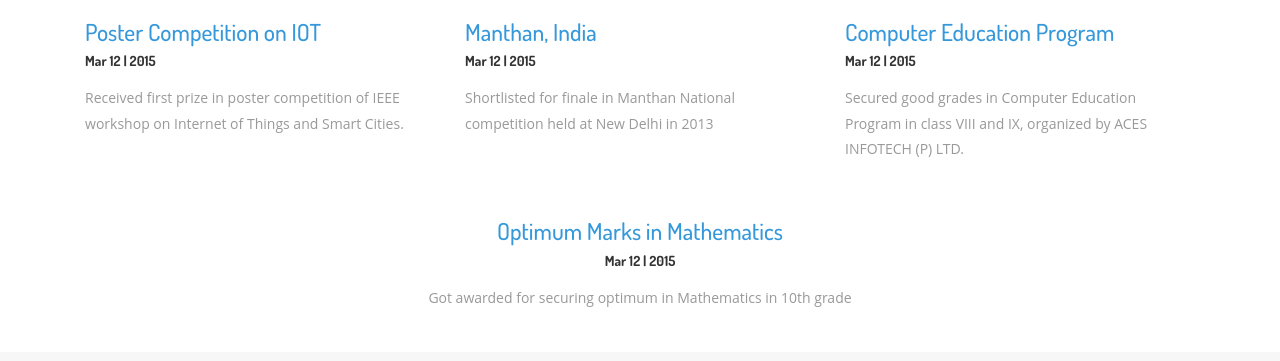
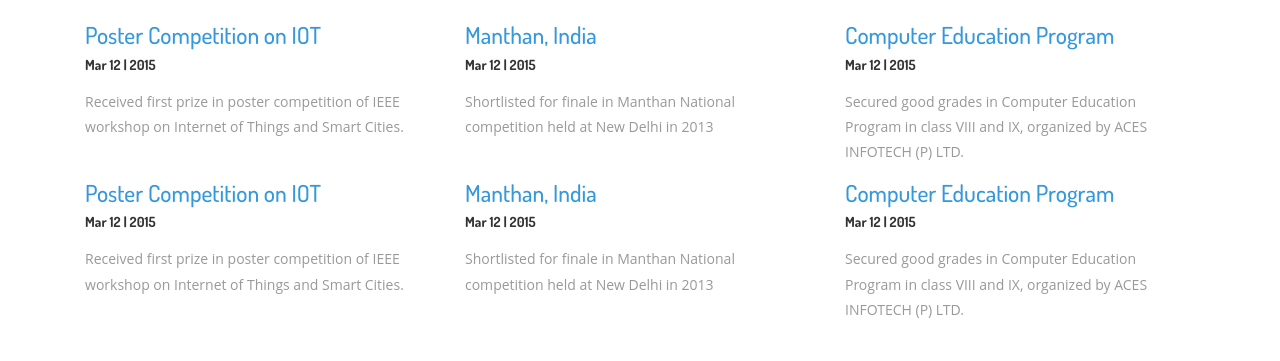
Before and after one commit to souravghosh16/aromitasen.github.io, a plain HTML site: page index.html in a window 1280 px wide. Shown: the part 3164-3525 px from the top of the page. Drawn offline with Linux system fonts and the light colour scheme.

Commit message:
Update index.html

```diff
--- a/index.html
+++ b/index.html
@@ -357,7 +357,8 @@ Smartphone Compatible web template, free webdesigns for Nokia, Samsung, LG, Sony
 			on 18th Nov 2017, after completing my B.Tech course in CSE . I am currently under a Full Stack training curriculum on
 			.NET.  I enjoy taking complex problems and solve them in an innovative way. I always try to grasp quickly and
 			contribute productively at work. Being obsessed with new technology, I love to learn them and enjoy its
-			applications. I also love to spent my leisure time with my friends and family and doing some social work as a volunteer.
+			applications. I also love to spent my leisure time with my friends and family and doing some social work as
+			a volunteer. I have also worked as a freelancer for Web Design and Development using Wordpress
 	 </div>
 	 <div class="clearfix"></div>
 </div>
@@ -508,6 +509,25 @@ Smartphone Compatible web template, free webdesigns for Nokia, Samsung, LG, Sony
 				 <p>Secured good grades in Computer Education Program in class VIII and IX, organized by ACES INFOTECH (P) LTD.</p>
 			 </div>
 			 <div class="clearfix"></div>
+			 <div class="col-md-4 blog-grid">
+
+				 <h4><a href="#">Poster Competition on IOT</a></h4>
+					<span>Mar 12 | 2015</span>
+				 <p>Received first prize in poster competition of IEEE workshop on Internet of Things and Smart Cities.</p>
+			 </div>
+			 <div class="col-md-4 blog-grid">
+
+				 <h4><a href="#">Manthan, India</a></h4>
+					<span>Mar 12 | 2015</span>
+				 <p>Shortlisted for finale in Manthan National competition held at New Delhi in 2013</p>
+			 </div>
+			<div class="col-md-4 blog-grid">
+
+				 <h4><a href="#">Computer Education Program</a></h4>
+					<span>Mar 12 | 2015</span>
+				 <p>Secured good grades in Computer Education Program in class VIII and IX, organized by ACES INFOTECH (P) LTD.</p>
+			 </div>
+			 <div class="clearfix"></div>
 			 <div class="middleblog-grid blog-grid">
 
 				 <h4><a href="#">Optimum Marks in Mathematics</a></h4>
```
